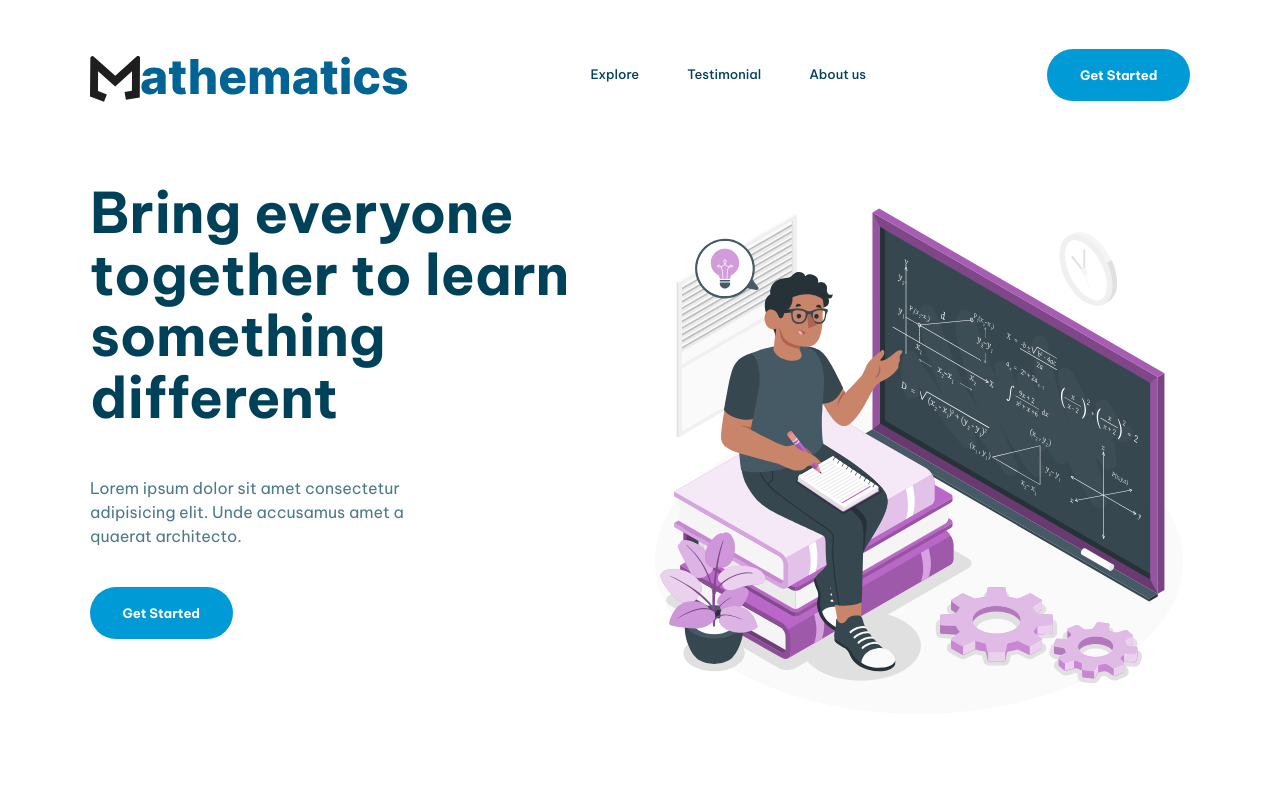
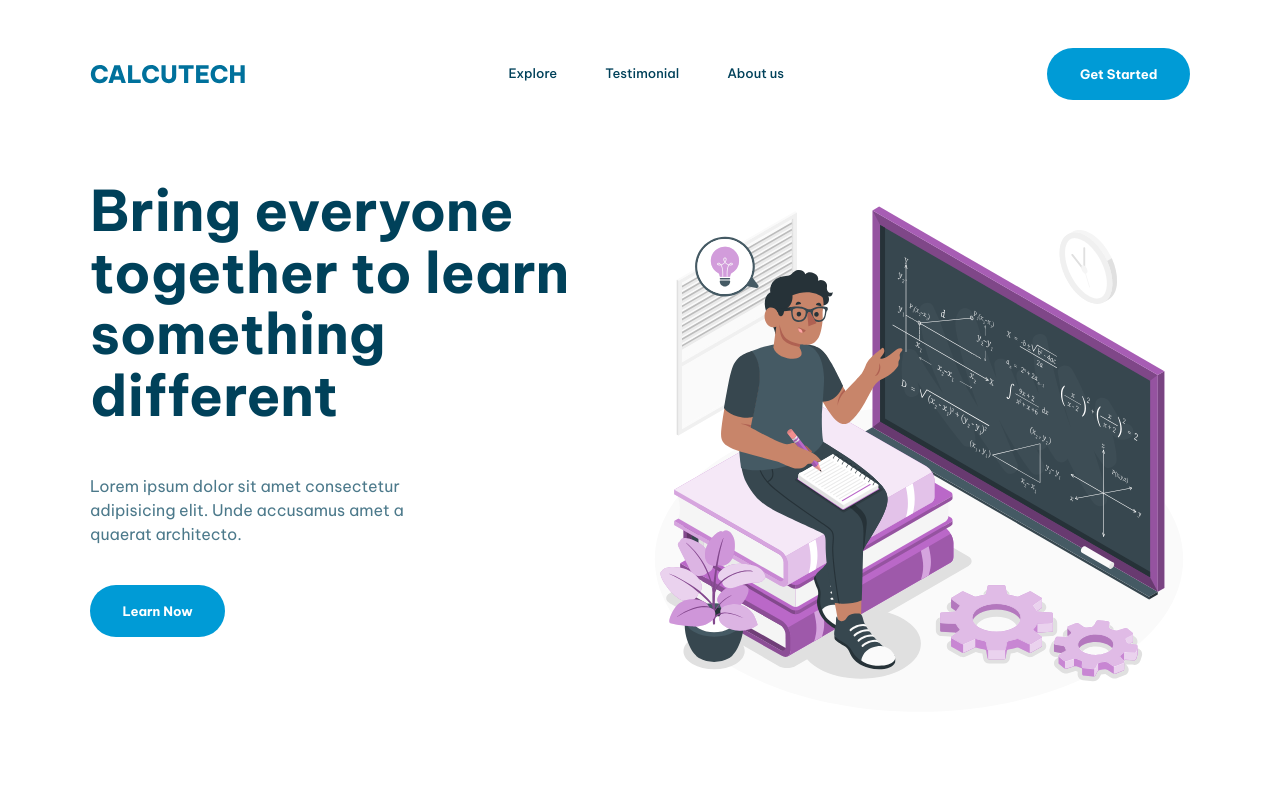
Before and after one commit to sedeni16/sedeni16.github.io, a website built with Vite: page index.html in a window 1280 px wide. Shown: the top 800 px of the page. Built offline with nearby package versions, Linux system fonts and the light colour scheme.

Commit message:
changeLogoIcon
change logo and favicon

```diff
--- a/index.html
+++ b/index.html
@@ -2,7 +2,7 @@
 <html lang="en">
   <head>
     <meta charset="UTF-8" />
-    <link rel="icon" type="image/svg+xml" href="images/favicon-v1.svg" />
+    <link rel="icon" type="image/svg+xml" href="images/faviconV4.svg" />
     <meta name="viewport" content="width=device-width, initial-scale=1.0" />
     <title>LMS</title>
     <link rel="stylesheet" href="style.css">
@@ -14,7 +14,7 @@
     <header class="primary-header">
       <div class="container">
         <div class="nav-wrapper">
-          <a href="#"><img src="images/logov4.svg" alt=""></a>
+          <a href="#"><img src="images/logov5.svg" alt=""></a>
           <button class="mobile-nav-toggle" aria-controls="primary-navigation" aria-expanded="false">
             <img class="icon-hamburger" src="images/icon-hamburger.svg" alt="" aria-hidden="true">
             <img class="icon-close" src="images/icon-close.svg" alt="" aria-hidden="true">
@@ -55,7 +55,7 @@
             <div class="flow">
               <h1 class="fs-primary-heading fw-bold">Bring everyone together to learn something different</h1>
               <p>Lorem ipsum dolor sit amet consectetur adipisicing elit. Unde accusamus amet a quaerat architecto.</p>
-              <button class="button">Get Started</button>
+              <button class="button">Learn Now</button>
             </div>
             <div>
             <img src="images/intro-v1.svg" alt="">
```
Also changed, not shown: images/favicon-v4.svg (added), images/logov5.svg (added).
